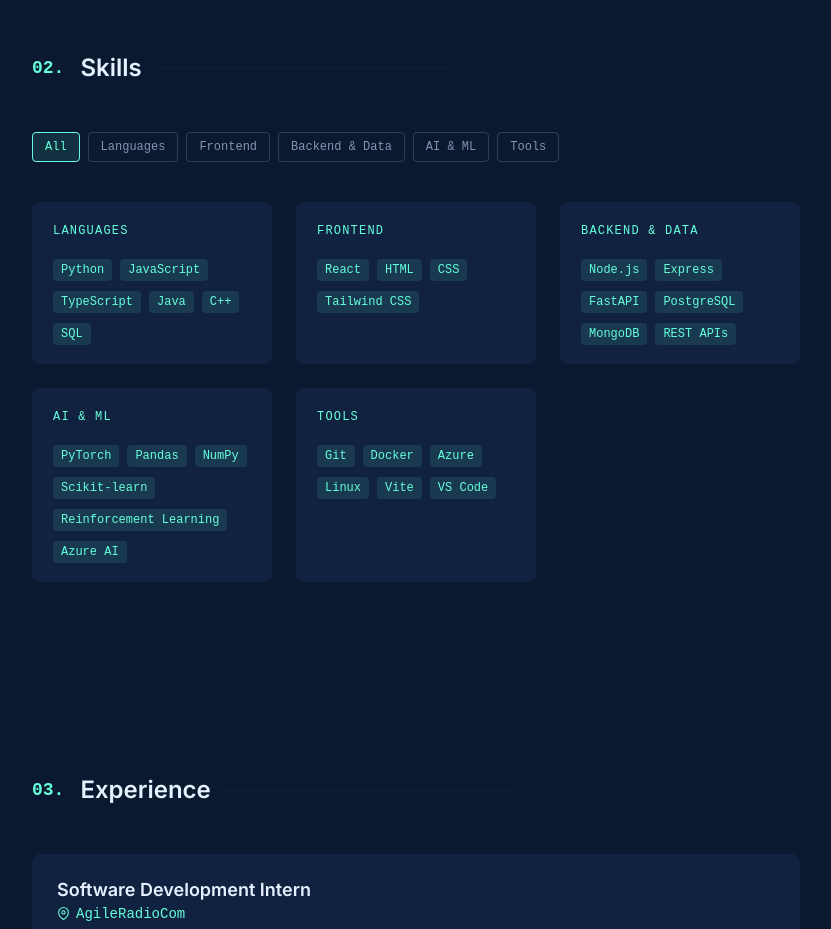
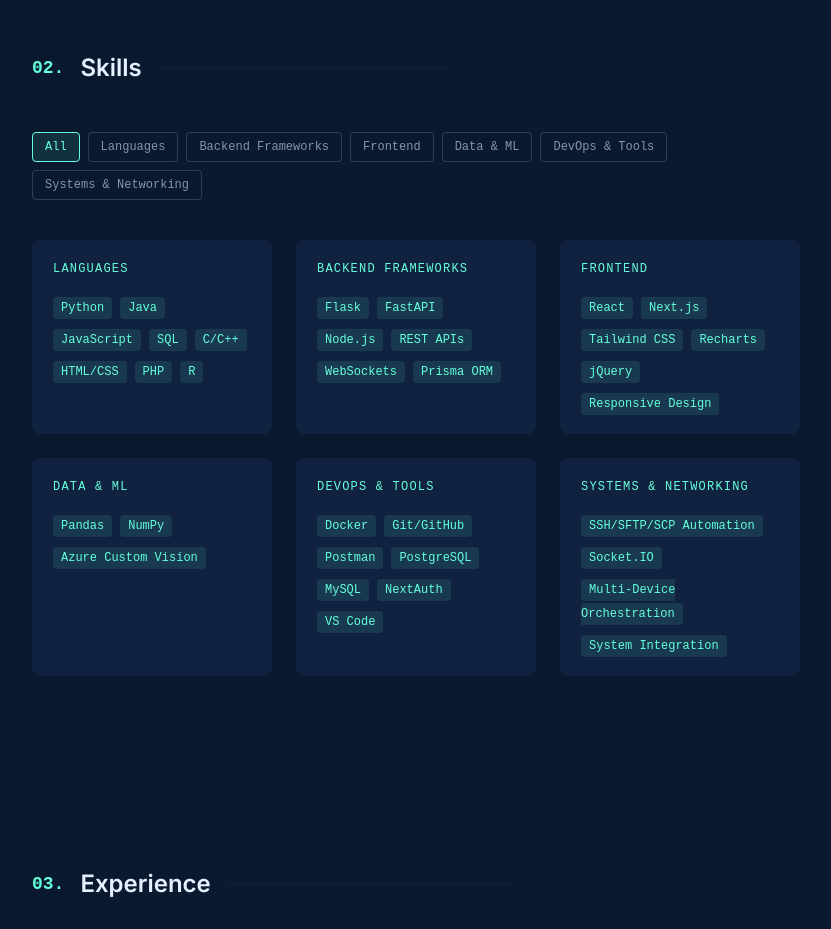
Before and after one commit to Jason-Z1/Portfolio, a React (Vite) app: page / in a window 1280 px wide. Shown: the part 1520-2449 px from the top of the page, without its empty margins (224-1055 px from the left). Built offline with nearby package versions, Linux system fonts and the light colour scheme.

Commit message:
Updated skills

```diff
--- a/src/data/projects.ts
+++ b/src/data/projects.ts
@@ -85,22 +85,26 @@ export const experience: Experience[] = [
 export const skills: SkillCategory[] = [
   {
     category: 'Languages',
-    items: ['Python', 'JavaScript', 'TypeScript', 'Java', 'C++', 'SQL'],
+    items: ['Python', 'Java', 'JavaScript', 'SQL', 'C/C++', 'HTML/CSS', 'PHP', 'R'],
+  },
+  {
+    category: 'Backend Frameworks',
+    items: ['Flask', 'FastAPI', 'Node.js', 'REST APIs', 'WebSockets', 'Prisma ORM'],
   },
   {
     category: 'Frontend',
-    items: ['React', 'HTML', 'CSS', 'Tailwind CSS'],
+    items: ['React', 'Next.js', 'Tailwind CSS', 'Recharts', 'jQuery', 'Responsive Design'],
   },
   {
-    category: 'Backend & Data',
-    items: ['Node.js', 'Express', 'FastAPI', 'PostgreSQL', 'MongoDB', 'REST APIs'],
+    category: 'Data & ML',
+    items: ['Pandas', 'NumPy', 'Azure Custom Vision'],
   },
   {
-    category: 'AI & ML',
-    items: ['PyTorch', 'Pandas', 'NumPy', 'Scikit-learn', 'Reinforcement Learning', 'Azure AI'],
+    category: 'DevOps & Tools',
+    items: ['Docker', 'Git/GitHub', 'Postman', 'PostgreSQL', 'MySQL', 'NextAuth', 'VS Code'],
   },
   {
-    category: 'Tools',
-    items: ['Git', 'Docker', 'Azure', 'Linux', 'Vite', 'VS Code'],
+    category: 'Systems & Networking',
+    items: ['SSH/SFTP/SCP Automation', 'Socket.IO', 'Multi-Device Orchestration', 'System Integration'],
   },
 ]
```
